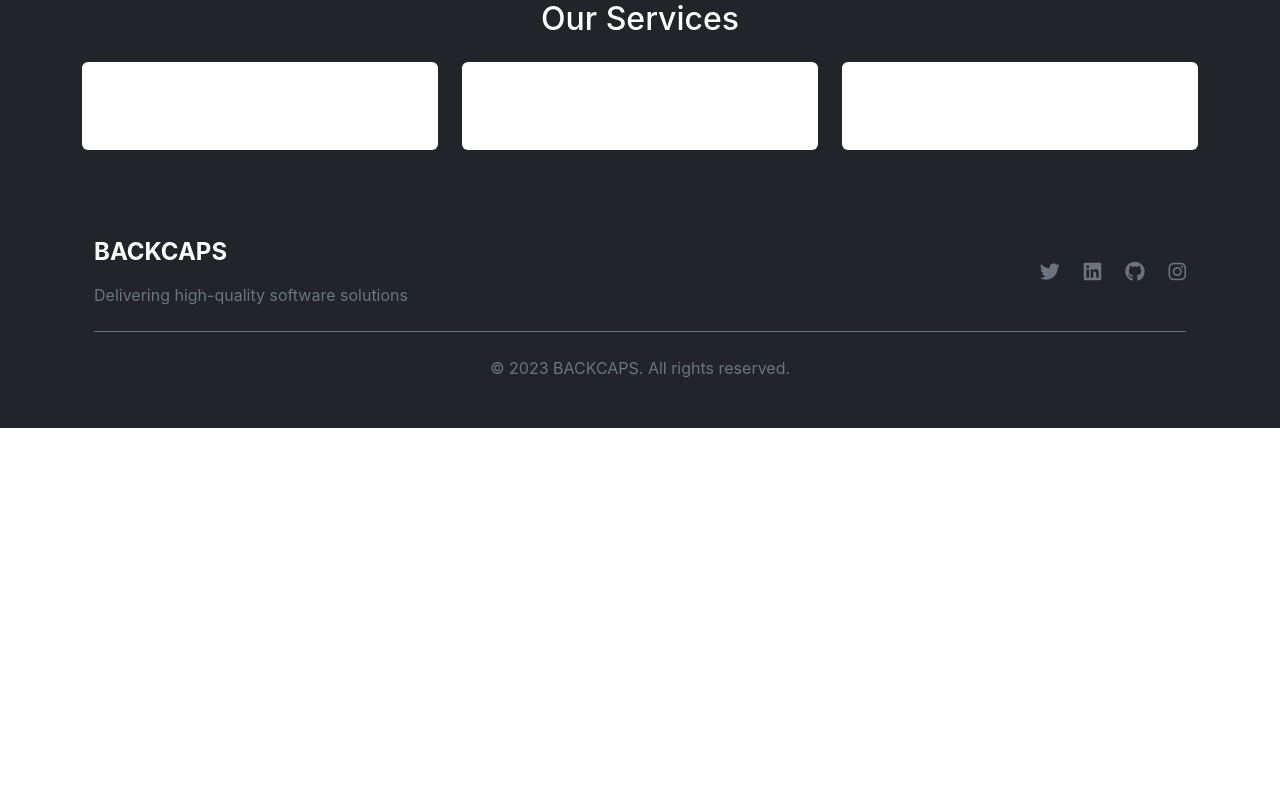
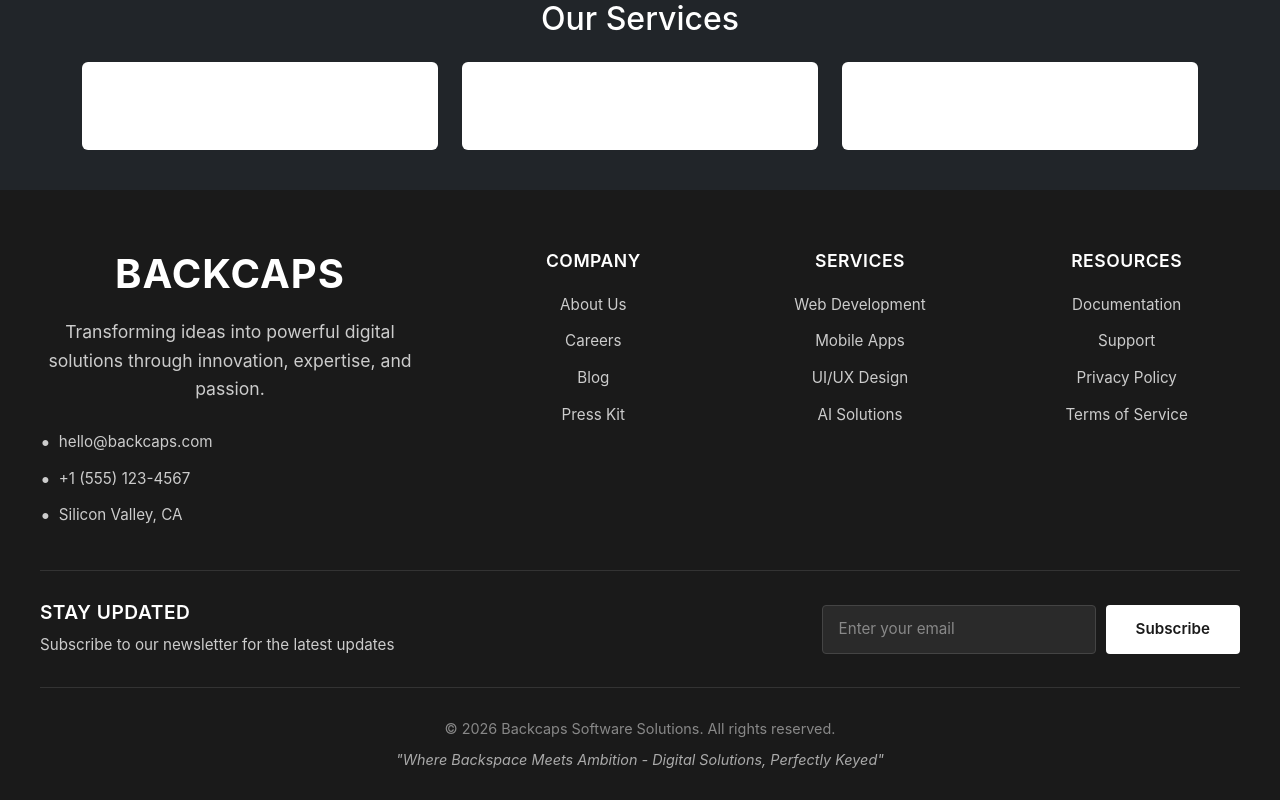
Before and after one commit to HassaanAwan786/BackCaps_Official, a React (Create React App) app: page / in a window 1280 px wide. Shown: the part 824-1624 px from the top of the page. Before the commit the page ends 1252 px from the top, so only its background shows below. Built offline with nearby package versions, Linux system fonts and the light colour scheme.

Commit message:
Added Footer.jsx and Footer.css, and content for the footer

```diff
--- a/package.json
+++ b/package.json
@@ -15,6 +15,7 @@
     "react-dom": "^19.1.0",
     "react-router-dom": "^7.11.0",
     "react-scripts": "5.0.1",
+    "styled-components": "^6.3.3",
     "three": "^0.178.0",
     "web-vitals": "^2.1.4"
   },
--- /dev/null
+++ b/src/components/Footer.css
@@ -0,0 +1,335 @@
+.footer {
+  background-color: #1a1a1a;
+  color: #ffffff;
+  padding: 60px 20px 30px;
+  font-family: -apple-system, BlinkMacSystemFont, 'Segoe UI', Roboto, sans-serif;
+}
+
+.footer-container {
+  max-width: 1200px;
+  margin: 0 auto;
+}
+
+/* Top Section */
+.footer-top {
+  display: flex;
+  flex-wrap: wrap;
+  gap: 60px;
+  margin-bottom: 40px;
+}
+
+.footer-brand {
+  flex: 1;
+  min-width: 300px;
+}
+
+.logo {
+  font-size: 2.5rem;
+  font-weight: 700;
+  letter-spacing: 1px;
+  margin-bottom: 20px;
+  color: #ffffff;
+}
+
+.tagline {
+  color: #cccccc;
+  line-height: 1.6;
+  margin-bottom: 25px;
+  max-width: 400px;
+  font-size: 1.1rem;
+}
+
+.contact-info {
+  display: flex;
+  flex-direction: column;
+  gap: 8px;
+}
+
+.contact-item {
+  display: flex;
+  align-items: center;
+  gap: 8px;
+  color: #cccccc;
+  font-size: 0.95rem;
+}
+
+.contact-item::before {
+  content: "•";
+  color: #cccccc;
+  font-size: 1.2rem;
+}
+
+.contact-text {
+  color: #cccccc;
+}
+
+/* Links Grid */
+.footer-links-grid {
+  flex: 2;
+  display: grid;
+  grid-template-columns: repeat(3, 1fr);
+  gap: 40px;
+  min-width: 500px;
+}
+
+.links-column {
+  display: flex;
+  flex-direction: column;
+}
+
+.column-title {
+  font-size: 1.1rem;
+  font-weight: 600;
+  margin-bottom: 20px;
+  color: #ffffff;
+  text-transform: uppercase;
+  letter-spacing: 0.5px;
+}
+
+.links-list {
+  list-style: none;
+  padding: 0;
+  margin: 0;
+}
+
+.links-list li {
+  margin-bottom: 12px;
+}
+
+.links-list a {
+  color: #cccccc;
+  text-decoration: none;
+  font-size: 0.95rem;
+  transition: color 0.2s ease;
+  display: inline-block;
+}
+
+.links-list a:hover {
+  color: #ffffff;
+}
+
+/* Divider */
+.footer-divider {
+  height: 1px;
+  background-color: #333333;
+  margin: 30px 0;
+}
+
+/* Newsletter Section */
+.newsletter-section {
+  margin-bottom: 30px;
+}
+
+.newsletter-content {
+  display: flex;
+  flex-direction: row;
+  align-items: center;
+  justify-content: space-between;
+  gap: 40px;
+}
+
+.newsletter-text-content {
+  flex: 1;
+  text-align: left;
+}
+
+.newsletter-title {
+  font-size: 1.2rem;
+  font-weight: 600;
+  margin-bottom: 10px;
+  color: #ffffff;
+  text-transform: uppercase;
+  letter-spacing: 0.5px;
+}
+
+.newsletter-text {
+  color: #cccccc;
+  margin-bottom: 0;
+  font-size: 0.95rem;
+}
+
+.newsletter-form {
+  display: flex;
+  gap: 10px;
+  flex-shrink: 0;
+}
+
+.newsletter-input {
+  flex: 1;
+  max-width: 350px;
+  padding: 12px 16px;
+  background-color: #2a2a2a;
+  border: 1px solid #444444;
+  border-radius: 4px;
+  color: #ffffff;
+  font-size: 0.95rem;
+  min-width: 200px;
+}
+
+.newsletter-input::placeholder {
+  color: #888888;
+}
+
+.newsletter-input:focus {
+  outline: none;
+  border-color: #666666;
+  background-color: #333333;
+}
+
+.newsletter-button {
+  padding: 12px 30px;
+  background-color: #ffffff;
+  color: #1a1a1a;
+  border: none;
+  border-radius: 4px;
+  font-size: 0.95rem;
+  font-weight: 600;
+  cursor: pointer;
+  transition: all 0.2s ease;
+  white-space: nowrap;
+}
+
+.newsletter-button:hover {
+  background-color: #f0f0f0;
+  transform: translateY(-1px);
+}
+
+.newsletter-button:active {
+  transform: translateY(0);
+}
+
+/* Bottom Section */
+.footer-bottom {
+  display: flex;
+  flex-direction: column;
+  align-items: center;
+  gap: 10px;
+  text-align: center;
+}
+
+.copyright {
+  color: #888888;
+  font-size: 0.9rem;
+}
+
+.slogan {
+  color: #aaaaaa;
+  font-style: italic;
+  font-size: 0.9rem;
+  max-width: 600px;
+  line-height: 1.4;
+}
+
+/* Responsive Design */
+@media (max-width: 992px) {
+  .footer-links-grid {
+    grid-template-columns: repeat(2, 1fr);
+    min-width: 400px;
+  }
+
+  .footer-top {
+    gap: 40px;
+  }
+}
+
+@media (max-width: 768px) {
+  .footer {
+    padding: 40px 20px 25px;
+  }
+
+  .footer-top {
+    flex-direction: column;
+    gap: 40px;
+  }
+
+  .footer-brand {
+    min-width: 100%;
+  }
+
+  .footer-links-grid {
+    grid-template-columns: repeat(2, 1fr);
+    min-width: 100%;
+    gap: 30px;
+  }
+
+  .logo {
+    font-size: 2rem;
+  }
+
+  .tagline {
+    font-size: 1rem;
+  }
+
+  .newsletter-content {
+    flex-direction: column;
+    align-items: flex-start;
+    gap: 20px;
+  }
+
+  .newsletter-text-content {
+    text-align: left;
+    width: 100%;
+  }
+
+  .newsletter-form {
+    width: 100%;
+    flex-direction: row;
+  }
+
+  .newsletter-input {
+    max-width: 100%;
+    flex: 1;
+    min-width: unset;
+  }
+
+  .newsletter-button {
+    flex-shrink: 0;
+  }
+}
+
+@media (max-width: 480px) {
+  .footer-links-grid {
+    grid-template-columns: 1fr;
+    gap: 30px;
+  }
+
+  .links-column {
+    text-align: center;
+  }
+
+  .newsletter-content {
+    flex-direction: column;
+    align-items: center;
+  }
+
+  .newsletter-text-content {
+    text-align: center;
+  }
+
+  .newsletter-form {
+    width: 100%;
+    flex-direction: column;
+    align-items: center;
+  }
+
+  .newsletter-input,
+  .newsletter-button {
+    width: 100%;
+    max-width: 100%;
+  }
+
+  .logo {
+    font-size: 1.8rem;
+    text-align: center;
+  }
+
+  .tagline {
+    text-align: center;
+    margin-left: auto;
+    margin-right: auto;
+  }
+
+  .contact-info {
+    align-items: center;
+  }
+}
--- a/src/components/Footer.jsx
+++ b/src/components/Footer.jsx
@@ -1,30 +1,101 @@
 import React from 'react';
 import '../styles/style.css';
+import './Footer.css';
 
 const Footer = () => {
   return (
-        <footer className="bg-dark text-white py-5">
-            <div className="container px-4">
-                <div className="d-flex flex-column flex-md-row justify-content-between align-items-center">
-                    <div className="mb-4 mb-md-0 text-center text-md-start">
-                        <h3 className="h4 fw-bold mb-3">BACKCAPS</h3>
-                        <p className="text-secondary mb-0">
-                            Delivering high-quality software solutions
+    <footer className="footer">
+      <div className="footer-container">
+        {/* Top Section */}
+        <div className="footer-top">
+          <div className="footer-brand">
+            <h1 className="logo">BACKCAPS</h1>
+            <p className="tagline">
+              Transforming ideas into powerful digital solutions through innovation, expertise, and passion.
             </p>
+            <div className="contact-info">
+              <div className="contact-item">
+                <span className="contact-text">hello@backcaps.com</span>
               </div>
-                    <div className="d-flex gap-4">
-                        {/* eslint-disable-next-line jsx-a11y/anchor-is-valid */}
-                        <a href="#" className="text-secondary text-white-hover transition-colors"><i className="fab fa-twitter fs-5"></i></a>
-                        {/* eslint-disable-next-line jsx-a11y/anchor-is-valid */}
-                        <a href="#" className="text-secondary text-white-hover transition-colors"><i className="fab fa-linkedin fs-5"></i></a>
-                        {/* eslint-disable-next-line jsx-a11y/anchor-is-valid */}
-                        <a href="#" className="text-secondary text-white-hover transition-colors"><i className="fab fa-github fs-5"></i></a>
-                        {/* eslint-disable-next-line jsx-a11y/anchor-is-valid */}
-                        <a href="#" className="text-secondary text-white-hover transition-colors"><i className="fab fa-instagram fs-5"></i></a>
+              <div className="contact-item">
+                <span className="contact-text">+1 (555) 123-4567</span>
+              </div>
+              <div className="contact-item">
+                <span className="contact-text">Silicon Valley, CA</span>
               </div>
             </div>
-                <div className="border-top border-secondary mt-4 pt-4 text-small text-secondary text-center">
-                    © 2023 BACKCAPS. All rights reserved.
+          </div>
+
+          {/* Links Section - 2 columns layout */}
+          <div className="footer-links-grid">
+            {/* Column 1 */}
+            <div className="links-column">
+              <h3 className="column-title">Company</h3>
+              <ul className="links-list">
+                <li><a href="#">About Us</a></li>
+                <li><a href="#">Careers</a></li>
+                <li><a href="#">Blog</a></li>
+                <li><a href="#">Press Kit</a></li>
+              </ul>
+            </div>
+
+            {/* Column 2 */}
+            <div className="links-column">
+              <h3 className="column-title">Services</h3>
+              <ul className="links-list">
+                <li><a href="#">Web Development</a></li>
+                <li><a href="#">Mobile Apps</a></li>
+                <li><a href="#">UI/UX Design</a></li>
+                <li><a href="#">AI Solutions</a></li>
+              </ul>
+            </div>
+
+            {/* Column 3 */}
+            <div className="links-column">
+              <h3 className="column-title">Resources</h3>
+              <ul className="links-list">
+                <li><a href="#">Documentation</a></li>
+                <li><a href="#">Support</a></li>
+                <li><a href="#">Privacy Policy</a></li>
+                <li><a href="#">Terms of Service</a></li>
+              </ul>
+            </div>
+          </div>
+        </div>
+
+        {/* Divider */}
+        <div className="footer-divider"></div>
+
+        {/* Newsletter Section */}
+        <div className="newsletter-section">
+          <div className="newsletter-content">
+            <div className="newsletter-text-content">
+              <h3 className="newsletter-title">Stay Updated</h3>
+              <p className="newsletter-text">Subscribe to our newsletter for the latest updates</p>
+            </div>
+            <div className="newsletter-form">
+              <input
+                type="email"
+                placeholder="Enter your email"
+                className="newsletter-input"
+                aria-label="Email for newsletter subscription"
+              />
+              <button type="submit" className="newsletter-button">Subscribe</button>
+            </div>
+          </div>
+        </div>
+
+        {/* Divider */}
+        <div className="footer-divider"></div>
+
+        {/* Bottom Section */}
+        <div className="footer-bottom">
+          <div className="copyright">
+            © 2026 Backcaps Software Solutions. All rights reserved.
+          </div>
+          <div className="slogan">
+            "Where Backspace Meets Ambition - Digital Solutions, Perfectly Keyed"
+          </div>
         </div>
       </div>
     </footer>
```
Also changed, not shown: 1 other file (tests, documents, lock files or other folders). Lines whose indentation alone changed are shown as unchanged.
